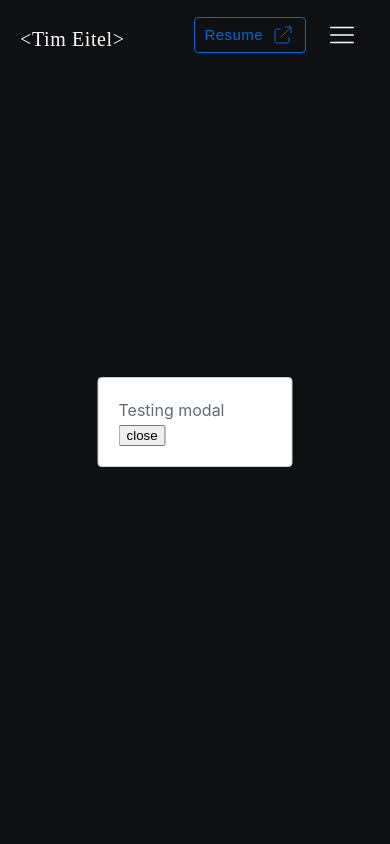
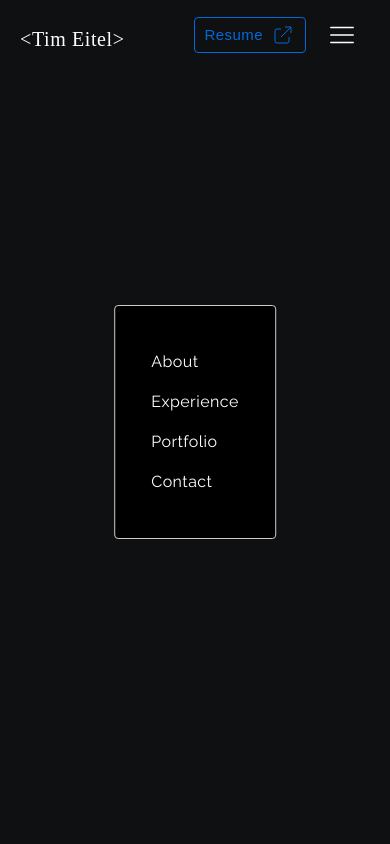
Before and after one commit to timeitel/portfolio, a Next.js app: page / in a window 390 px wide. Both pictures are taken after a click on the button 342 px from the left and 35 px from the top of the page. Shown: the top 844 px of the page. Built offline with nearby package versions, Linux system fonts and the light colour scheme; a web font is replaced by a local one.

Commit message:
wip: mobile menu

```diff
--- a/common/components/Modal/Modal.tsx
+++ b/common/components/Modal/Modal.tsx
@@ -5,12 +5,22 @@ import ReactModal from "react-modal";
 export interface Props extends ReactModal.Props {
   isOpen: boolean;
   onClose: () => void;
+  modalStyles?: Partial<ReactModal.Styles>;
 }
 
-export const Modal: FC<Props> = ({ isOpen, onClose, children, ...rest }) => {
+export const Modal: FC<Props> = ({
+  isOpen,
+  onClose,
+  children,
+  modalStyles,
+  ...rest
+}) => {
   return (
     <ReactModal
-      style={modalStyles}
+      style={{
+        overlay: { ...defaultStyles.overlay, ...modalStyles?.overlay },
+        content: { ...defaultStyles.content, ...modalStyles?.content },
+      }}
       isOpen={isOpen}
       shouldCloseOnEsc={true}
       shouldCloseOnOverlayClick={true}
@@ -23,7 +33,7 @@ export const Modal: FC<Props> = ({ isOpen, onClose, children, ...rest }) => {
   );
 };
 
-const modalStyles: ReactModal.Styles = {
+const defaultStyles: ReactModal.Styles = {
   content: {
     top: "50%",
     left: "50%",
--- /dev/null
+++ b/modules/Navbar/NavList.tsx
@@ -0,0 +1,39 @@
+import { SecondaryButton } from "@components/Button";
+import { ExternalLinkIcon } from "@components/Icons";
+import { Link } from "@components/Link";
+import styled from "@emotion/styled";
+import { FC } from "react";
+import { StyledNavItem, StyledNavList, StyledResumeListItem } from "./styled";
+
+interface Props {}
+
+export const NavList: FC<Props> = ({}) => {
+  return (
+    <StyledNavList style={{ fontFamily: "Raleway" }}>
+      <StyledNavItem>
+        <a href="#about">About</a>
+      </StyledNavItem>
+      <StyledNavItem>
+        <a href="#experience">Experience</a>
+      </StyledNavItem>
+      <StyledNavItem>
+        <a href="#portfolio">Portfolio</a>
+      </StyledNavItem>
+      <StyledNavItem>
+        <a href="#contact">Contact</a>
+      </StyledNavItem>
+      <StyledResumeListItem>
+        <Link
+          style={{ display: "flex", alignItems: "center" }}
+          target="_blank"
+          href="resume.pdf"
+        >
+          <SecondaryButton size="sm">
+            Resume
+            <ExternalLinkIcon />
+          </SecondaryButton>
+        </Link>
+      </StyledResumeListItem>
+    </StyledNavList>
+  );
+};
--- /dev/null
+++ b/modules/Navbar/NavModal.tsx
@@ -0,0 +1,53 @@
+import { Button, Modal } from "@components";
+import styled from "@emotion/styled";
+import { Dispatch, FC } from "react";
+
+interface Props {
+  isOpen: boolean;
+  setIsOpen: Dispatch<React.SetStateAction<boolean>>;
+}
+
+export const NavModal: FC<Props> = ({ isOpen, setIsOpen }) => {
+  return (
+    <Modal
+      isOpen={isOpen}
+      onClose={() => setIsOpen(false)}
+      modalStyles={{
+        content: {
+          backgroundColor: "black",
+        },
+      }}
+    >
+      <StyledNavList onClick={() => setIsOpen(false)}>
+        <li>
+          <Button disableHover href="#about">
+            About
+          </Button>
+        </li>
+        <li>
+          <Button disableHover href="#experience">
+            Experience
+          </Button>
+        </li>
+        <li>
+          <Button disableHover href="#portfolio">
+            Portfolio
+          </Button>
+        </li>
+        <li>
+          <Button disableHover href="#contact">
+            Contact
+          </Button>
+        </li>
+      </StyledNavList>
+    </Modal>
+  );
+};
+
+const StyledNavList = styled.ul`
+  display: flex;
+  flex-direction: column;
+  font-family: "Raleway";
+  padding: 0;
+  color: ${(p) => p.theme.color.whitePrimary};
+`;
--- a/modules/Navbar/Navbar.tsx
+++ b/modules/Navbar/Navbar.tsx
@@ -1,70 +1,34 @@
-import { Modal } from "@components";
+import { Button, Modal } from "@components";
+import { useMediaQuery } from "@hooks/useMediaQuery";
+import { HtmlName } from "common/components/HtmlName/HtmlName";
+import React, { FC, useState } from "react";
+import { StyledNav, StyledNavInner } from "./styled";
+import { NavList } from "./NavList";
 import { MenuIcon } from "@components/Icons/MenuIcon";
-import { useMediaQuery } from "@hooks/useMediaQuery";
-import { Button, SecondaryButton } from "common/components/Button";
-import { HtmlName } from "common/components/HtmlName/HtmlName";
-import { ExternalLinkIcon } from "common/components/Icons";
-import { Link } from "common/components/Link";
-import React, { FC, useState } from "react";
-import {
-  StyledNav,
-  StyledNavInner,
-  StyledNavItem,
-  StyledNavList,
-  StyledResumeListItem,
-} from "./styled";
+import { NavModal } from "@modules/Navbar/NavModal";
 
 interface Props {}
 
 export const Navbar: FC<Props> = () => {
-  const [open, setOpen] = useState(false);
+  const [isOpen, setIsOpen] = useState(false);
   const showMenu = useMediaQuery({ max: "laptop" });
 
   return (
-    <StyledNav menuIsOpen={open}>
+    <StyledNav menuIsOpen={isOpen}>
       <StyledNavInner>
         <HtmlName>{"<Tim Eitel>"}</HtmlName>
-        <StyledNavList style={{ fontFamily: "Raleway" }}>
-          <StyledNavItem>
-            <a href="#about">About</a>
-          </StyledNavItem>
-          <StyledNavItem>
-            <a href="#experience">Experience</a>
-          </StyledNavItem>
-          <StyledNavItem>
-            <a href="#portfolio">Portfolio</a>
-          </StyledNavItem>
-          <StyledNavItem>
-            <a href="#contact">Contact</a>
-          </StyledNavItem>
-          <StyledResumeListItem>
-            <Link
-              style={{ display: "flex", alignItems: "center" }}
-              target="_blank"
-              href="resume.pdf"
-            >
-              <SecondaryButton size="sm">
-                Resume
-                <ExternalLinkIcon />
-              </SecondaryButton>
-            </Link>
+        <NavList />
         {showMenu && (
           <Button
             disableHover
             style={{ marginLeft: "0.5rem" }}
-                onClick={() => setOpen((prev) => !prev)}
+            onClick={() => setIsOpen((prev) => !prev)}
           >
             <MenuIcon />
           </Button>
         )}
-          </StyledResumeListItem>
-        </StyledNavList>
       </StyledNavInner>
-
-      <Modal isOpen={open} onClose={() => setOpen(false)}>
-        Testing modal
-        <button onClick={() => setOpen(false)}>close</button>
-      </Modal>
+      <NavModal isOpen={isOpen} setIsOpen={setIsOpen} />
     </StyledNav>
   );
 };
--- a/modules/Navbar/styled.ts
+++ b/modules/Navbar/styled.ts
@@ -6,7 +6,6 @@ export const StyledNav = styled.nav<{ menuIsOpen: boolean }>`
   width: 100%;
   top: 0;
   display: flex;
-  justify-content: space-between;
   align-items: center;
   color: ${(p) => p.theme.color.whitePrimary};
   background-color: ${(p) =>
@@ -37,7 +36,7 @@ export const StyledNavInner = styled.div`
 export const StyledNavList = styled.ul`
   display: flex;
   align-items: center;
-  margin: 0;
+  margin: 0 0 0 auto;
   padding: 0;
 `;
 
```
Lines whose indentation alone changed are shown as unchanged.
